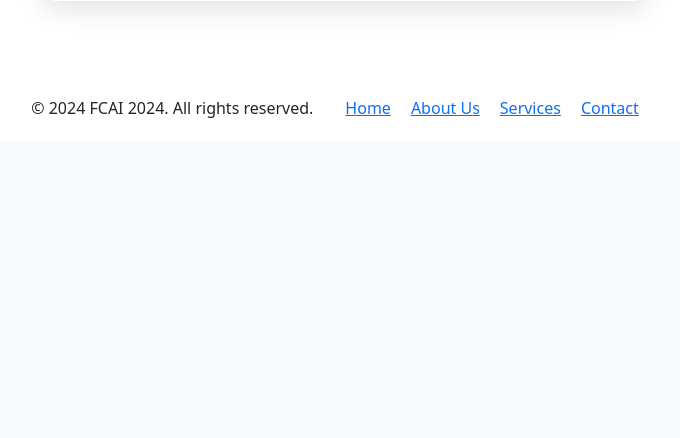
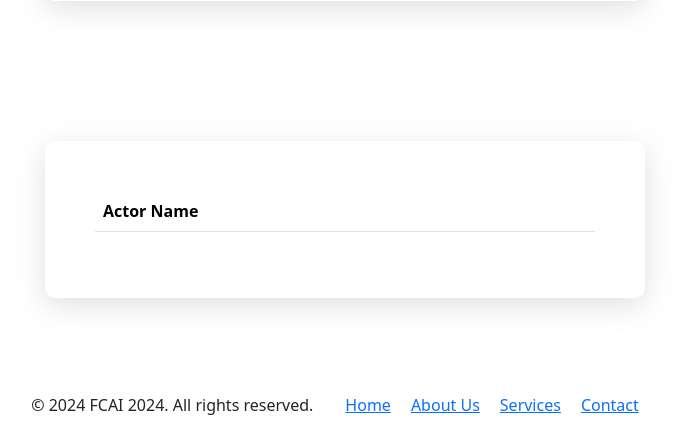
Before and after one commit to youssefahmedzakaria/Web_project, a PHP site: page /registration.php in a window 1280 px wide. Shown: the part 849-1287 px from the top of the page, without its empty margins (295-975 px from the left). Before the commit the page ends 967 px from the top, so only its background shows below. Run offline with PHP 8.4, Linux system fonts and the light colour scheme; lists and menus that the app fills with data are empty.

Commit message:
actors container

```diff
--- a/registration.php
+++ b/registration.php
@@ -131,7 +131,7 @@
             </div>
         </form>
     </div>
-    <!-- <div class="container">
+    <div class="container">
         <table class="table">
             <thead>
                 <tr>
@@ -142,7 +142,7 @@
 
         </tbody>
         </table>
-    </div> -->
+    </div>
     <?php include 'footer.php';?>
 </body>
 </html>
```
